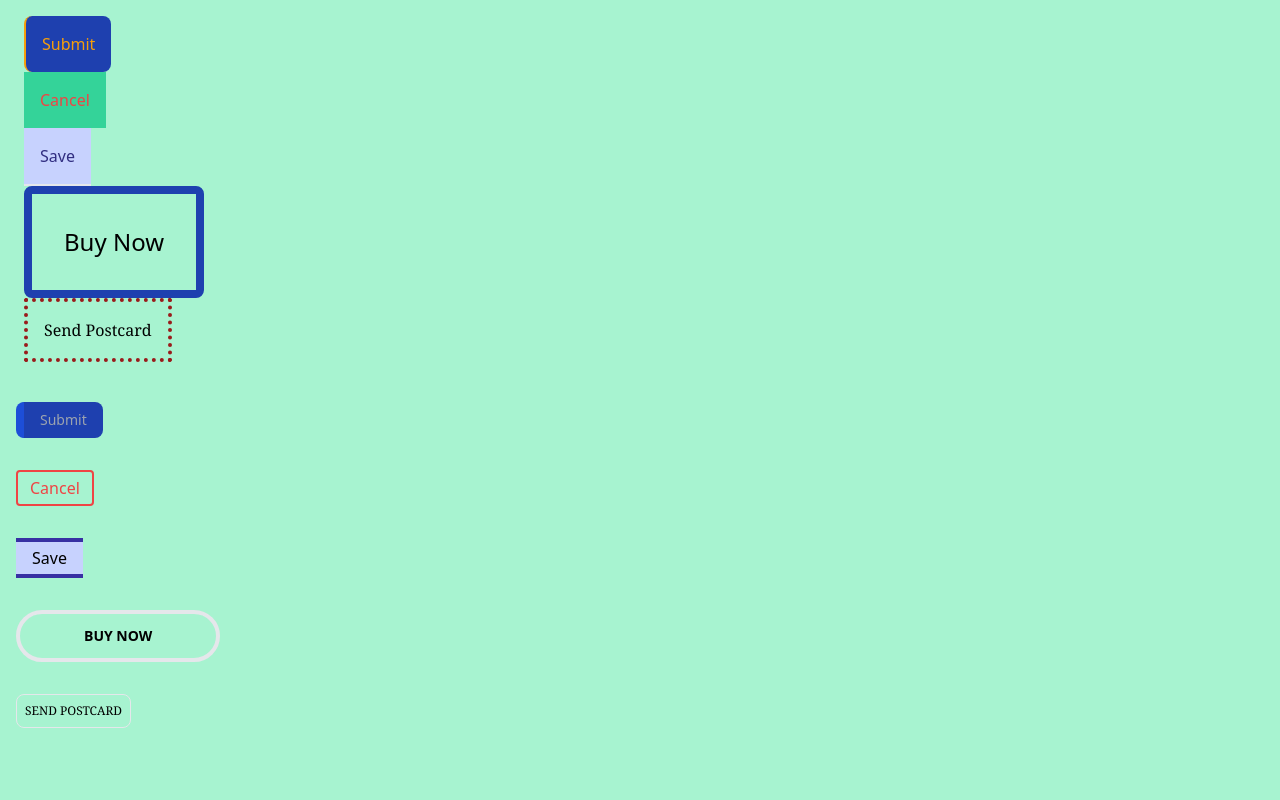
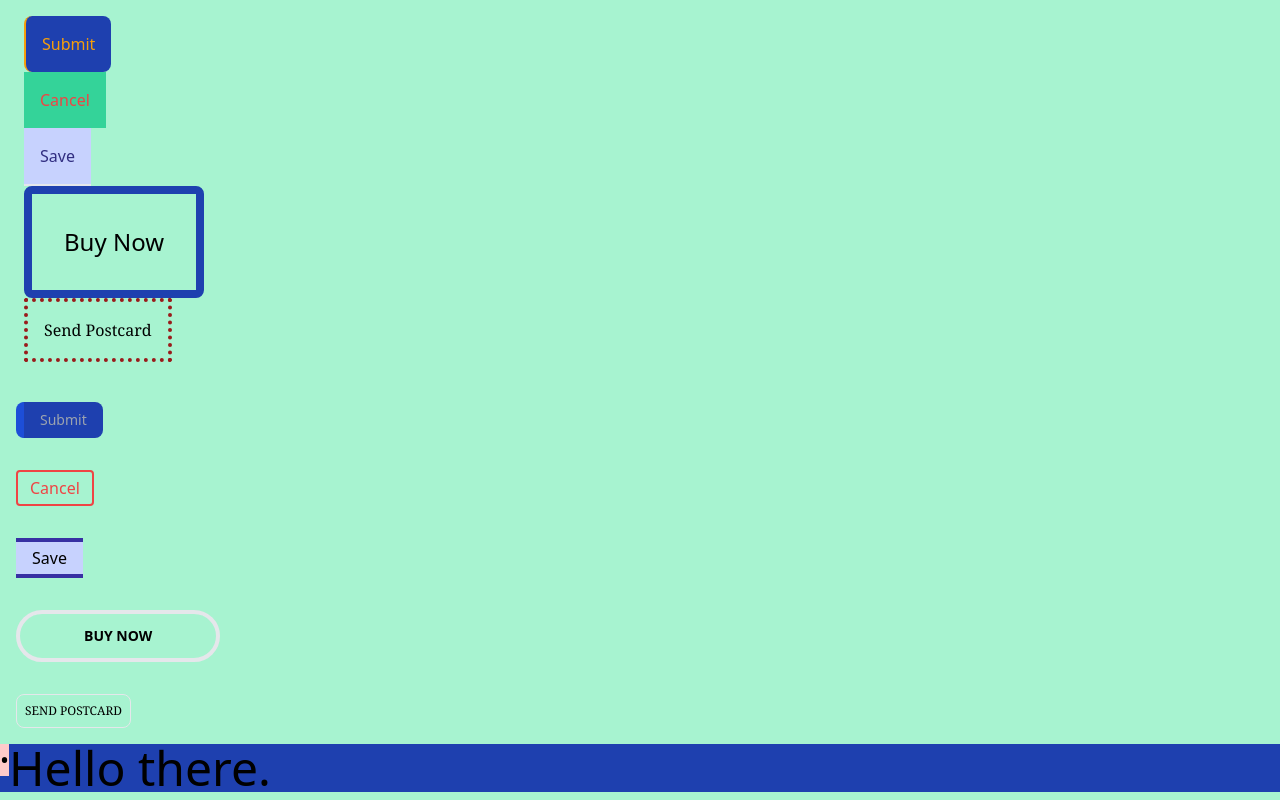
Before and after one commit to dazeign/TailWindCSS-Projects, a plain HTML site: page practice.html in a window 1280 px wide. Shown: the part 560-1360 px from the top of the page. Before the commit the page ends 1304 px from the top, so only its background shows below. Drawn offline with nearby package versions, Linux system fonts and the light colour scheme.

Commit message:
Flex has started

```diff
--- a/practice.html
+++ b/practice.html
@@ -47,6 +47,11 @@
  <!-- Outlined, serif font, uppercase, rounded -->
  <div><button class="m-4 border font-serif text-xs uppercase rounded-lg p-2">Send Postcard</button></div>
 
+<!-- FLEX -->
 
+<div class="flex bg-blue-800 items-start">
+    <div class="text-2xl bg-red-200 flex">&bull;</div>
+    <p class="text-5xl ">Hello there.</p>
+</div>
 </body>
 </html>
```
